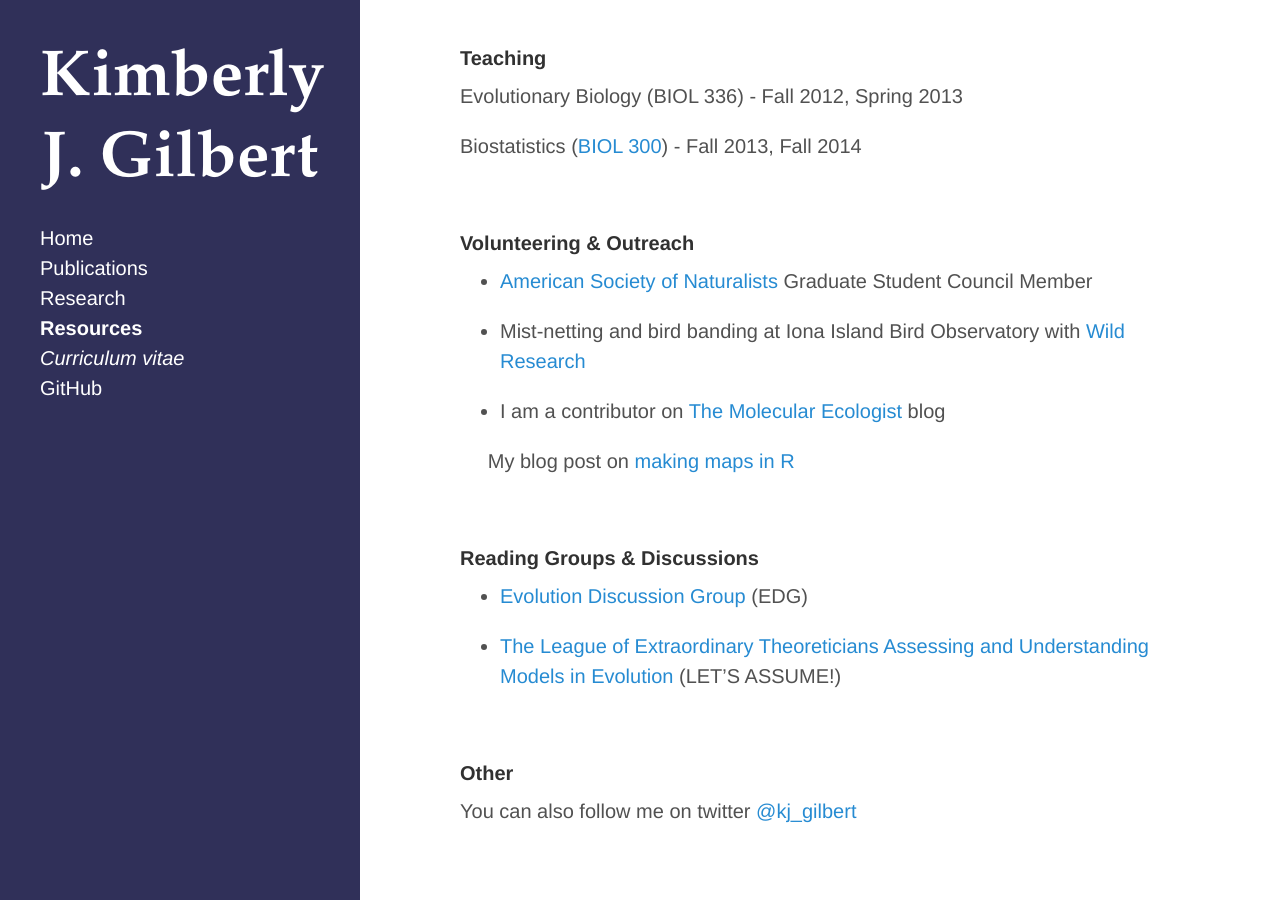
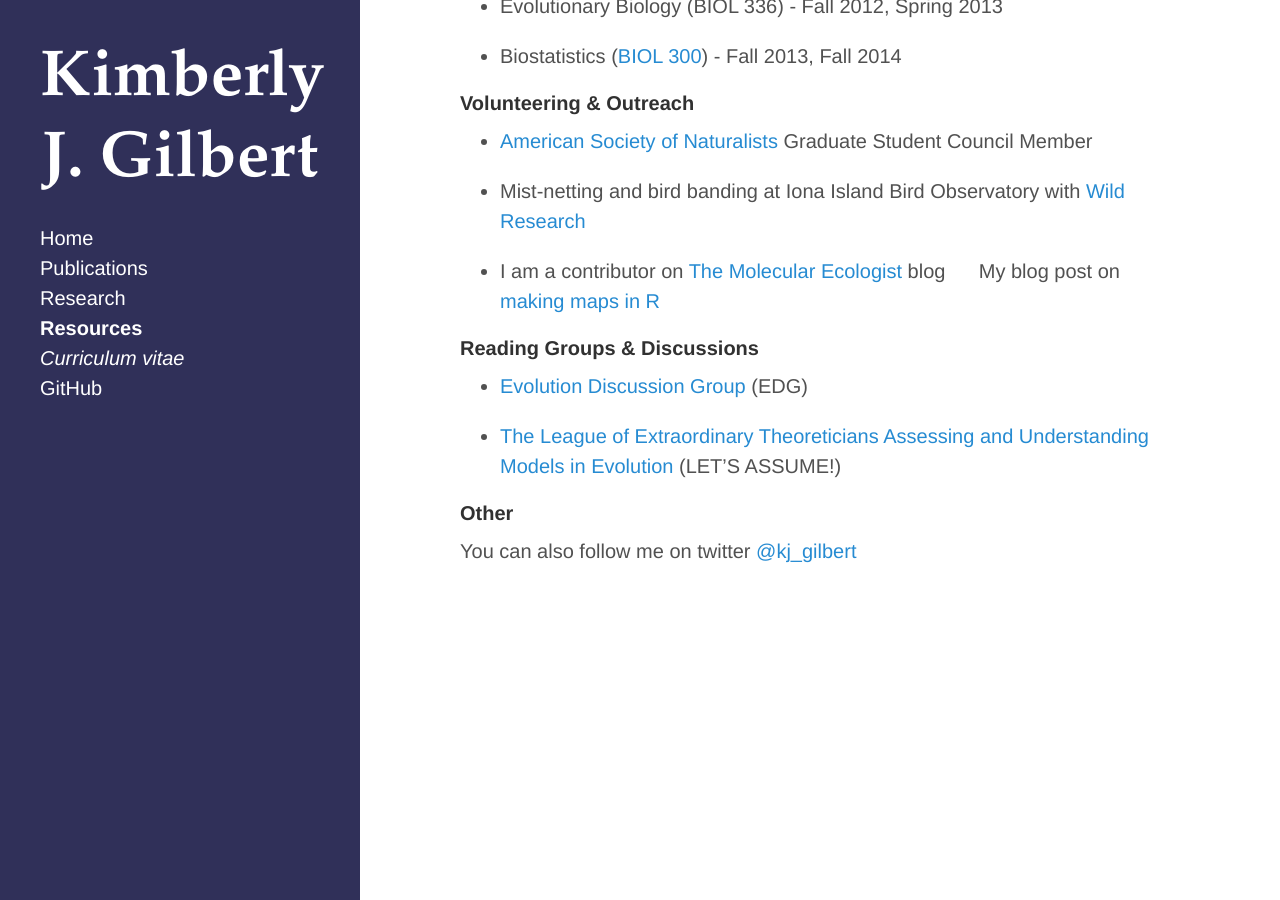
Before and after one commit to kjgilbert/kjgilbert.github.io, a Jekyll site: the page built from resources.md, in a window 1280 px wide and 900 px high, scrolled down 855 px. Built offline with Jekyll 4.4.1, drawn with Linux system fonts in a browser that asks for light colours; Markdown is read by kramdown in place of the engine named in the settings.

Commit message:
update resources page

```diff
--- a/resources.md
+++ b/resources.md
@@ -3,7 +3,6 @@ layout: page
 title: Resources
 ---
 
-&nbsp;
 
 
 #### Software & Datasets
@@ -24,15 +23,13 @@ Data from my publications stored on Dryad:
 
 An introduction on [how to make maps in R](https://github.com/kjgilbert/kjgilbert.github.io/raw/master/pdfs/R_MakingMaps.pdf)
 
-&nbsp;
 
 #### Teaching
 
-Evolutionary Biology (BIOL 336) - Fall 2012, Spring 2013
+- Evolutionary Biology (BIOL 336) - Fall 2012, Spring 2013
 
-Biostatistics ([BIOL 300](http://www.zoology.ubc.ca/~whitlock/bio300/)) - Fall 2013, Fall 2014
+- Biostatistics ([BIOL 300](http://www.zoology.ubc.ca/~whitlock/bio300/)) - Fall 2013, Fall 2014
 
-&nbsp;
 
 #### Volunteering & Outreach
 
@@ -41,10 +38,8 @@ Biostatistics ([BIOL 300](http://www.zoology.ubc.ca/~whitlock/bio300/)) - Fall 2
 - Mist-netting and bird banding at Iona Island Bird Observatory with [Wild Research](http://wildresearch.ca/)
 
 - I am a contributor on [The Molecular Ecologist](http://www.molecularecologist.com/) blog
-
 &nbsp;&nbsp;&nbsp;&nbsp; My blog post on [making maps in R](http://www.molecularecologist.com/2012/09/making-maps-with-r/)
 
-&nbsp;
 
 #### Reading Groups & Discussions
 
@@ -52,7 +47,6 @@ Biostatistics ([BIOL 300](http://www.zoology.ubc.ca/~whitlock/bio300/)) - Fall 2
 
 - [The League of Extraordinary Theoreticians Assessing and Understanding Models in Evolution](http://www.zoology.ubc.ca/let/) (LET’S ASSUME!)
 
-&nbsp;
 
 #### Other
 
```
